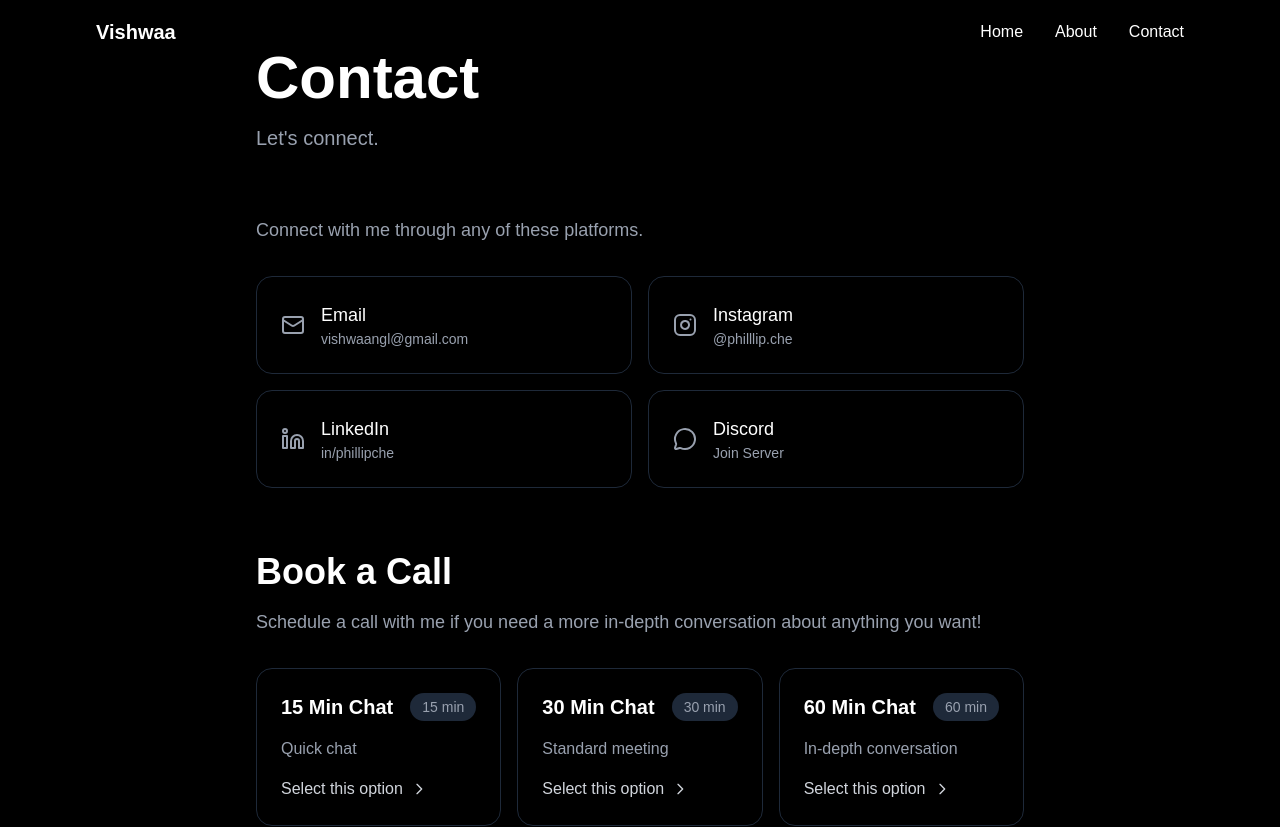
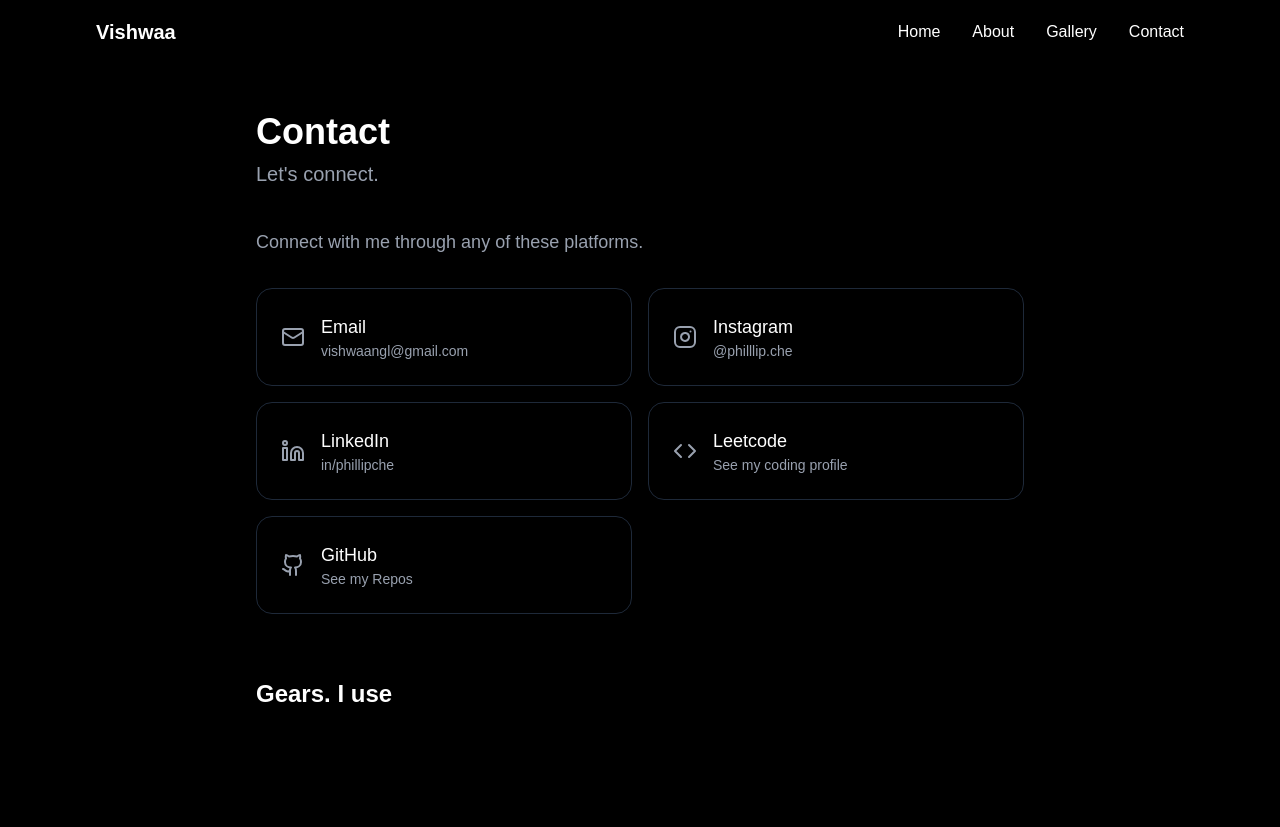
Before and after one commit to VISHWXA7/personal-site, a Next.js app: page /contact in a window 1280 px wide. Shown: the top 827 px of the page. Built offline with nearby package versions, Linux system fonts and the light colour scheme.

Commit message:
Created gallery page and gears section

```diff
--- a/app/contact/page.tsx
+++ b/app/contact/page.tsx
@@ -1,5 +1,5 @@
 import React from 'react';
-import { Mail, Linkedin, Instagram, MessageCircle } from 'lucide-react';
+import { Mail, Linkedin, Instagram, CodeIcon, GithubIcon } from 'lucide-react';
 
 interface ContactCardProps {
   icon: React.ReactNode;
@@ -23,48 +23,15 @@ const ContactCard: React.FC<ContactCardProps> = ({ icon, title, subtitle, href }
   </a>
 );
 
-interface CallCardProps {
-  duration: string;
-  title: string;
-  description: string;
-  badge: string;
-}
-
-const CallCard: React.FC<CallCardProps> = ({ duration, title, description, badge }) => (
-  <div className="p-6 rounded-2xl border border-gray-800 bg-black/40 backdrop-blur-sm hover:border-gray-700 hover:bg-gray-900/50 transition-all duration-300 group cursor-pointer">
-    <div className="flex items-center justify-between mb-4">
-      <h3 className="text-white font-semibold text-xl">{title}</h3>
-      <span className="px-3 py-1 rounded-full bg-gray-800 text-gray-400 text-sm group-hover:bg-gray-700 group-hover:text-gray-300 transition-all duration-300">
-        {badge}
-      </span>
-    </div>
-    <p className="text-gray-400 mb-4">{description}</p>
-    <button className="flex items-center gap-2 text-gray-300 hover:text-white transition-colors duration-300">
-      <span>Select this option</span>
-      <svg
-        className="w-4 h-4 group-hover:translate-x-1 transition-transform duration-300"
-        fill="none"
-        stroke="currentColor"
-        viewBox="0 0 24 24"
-      >
-        <path
-          strokeLinecap="round"
-          strokeLinejoin="round"
-          strokeWidth={2}
-          d="M9 5l7 7-7 7"
-        />
-      </svg>
-    </button>
-  </div>
-);
 
 export default function ContactPage() {
   return (
     <div className="min-h-screen bg-black text-white p-6 md:p-12">
       <div className="max-w-3xl mx-auto">
+
         {/* Header */}
-        <div className="mb-16">
-          <h1 className="text-5xl md:text-6xl font-bold mb-4">Contact</h1>
+        <div className="mb-10 mt-16">
+          <h1 className="text-4xl font-bold mb-2">Contact</h1>
           <p className="text-gray-400 text-xl">Let's connect.</p>
         </div>
 
@@ -94,42 +61,25 @@ export default function ContactPage() {
               href="https://linkedin.com/in/phillipche"
             />
             <ContactCard
-              icon={<MessageCircle size={24} />}
-              title="Discord"
-              subtitle="Join Server"
-              href="#"
+              icon={<CodeIcon size={24} />}
+              title="Leetcode"
+              subtitle="See my coding profile"
+              href="https://leetcode.com/u/user3668Tu/"
+            />
+             <ContactCard
+              icon={<GithubIcon size={24} />}
+              title="GitHub"
+              subtitle="See my Repos"
+              href="https://leetcode.com/u/user3668Tu/"
             />
           </div>
         </div>
 
-        {/* Book a Call Section */}
-        <div>
-          <h2 className="text-3xl md:text-4xl font-bold mb-4">Book a Call</h2>
-          <p className="text-gray-400 text-lg mb-8">
-            Schedule a call with me if you need a more in-depth conversation about anything you want!
-          </p>
+        {/* Header */}
+        <div className="mb-10 mt-16">
+          <h1 className="text-2xl font-bold mb-2">Gears. I use</h1>
+        </div>
 
-          <div className="grid grid-cols-1 md:grid-cols-3 gap-4">
-            <CallCard
-              duration="15"
-              title="15 Min Chat"
-              description="Quick chat"
-              badge="15 min"
-            />
-            <CallCard
-              duration="30"
-              title="30 Min Chat"
-              description="Standard meeting"
-              badge="30 min"
-            />
-            <CallCard
-              duration="60"
-              title="60 Min Chat"
-              description="In-depth conversation"
-              badge="60 min"
-            />
-          </div>
-        </div>
       </div>
     </div>
   );
--- /dev/null
+++ b/app/gallery/page.tsx
@@ -0,0 +1,15 @@
+import React from 'react'
+
+const page = () => {
+  return (
+    <div className="min-h-screen bg-black text-white p-4 sm:p-8">
+      <div className="max-w-3xl mx-auto">
+        <div className="mb-8 mt-8">
+          <h1 className="text-3xl sm:text-4xl font-bold mb-2">My Photographies</h1>
+        </div>
+      </div>
+    </div>
+  )
+}
+
+export default page;
--- a/app/page.tsx
+++ b/app/page.tsx
@@ -3,7 +3,7 @@ import React from 'react'
 
 const page = () => {
     return (
-    <div className="bg-black text-white p-4 sm:p-8">
+    <div className="min-h-screen bg-black text-white p-4 sm:p-8">
       <div className="max-w-3xl mx-auto">
         <div className="mb-8 mt-8">
           <h1 className="text-3xl sm:text-4xl font-bold mb-2">hello, Vishwaa here</h1>
@@ -11,7 +11,6 @@ const page = () => {
             your average enjoyer becoming a software engineer.
           </p>
         </div>
-
       </div>
     </div>
   );
--- a/components/Navigation.tsx
+++ b/components/Navigation.tsx
@@ -9,6 +9,7 @@ const Navigation = () => {
   const navItems = [
     { name: 'Home', href: '/' },
     { name: 'About', href: '/about' },
+    { name: 'Gallery', href: '/gallery' },
     { name: 'Contact', href: '/contact' },
   ];
 
```
